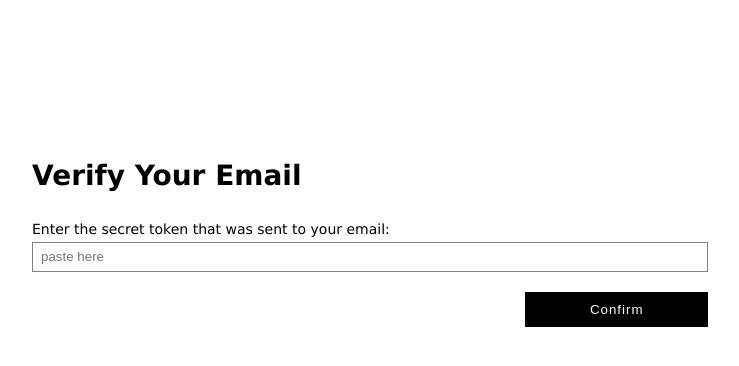
After one commit to 55Cancri/divvy, a Node server app: page /users/verify in a window 1280 px wide. The commit adds this page. Shown: the top 366 px of the page, without its empty margins (270-1009 px from the left). Run offline with Node 20, Linux system fonts and the light colour scheme; some libraries are stand-ins or nearby versions.

Commit message:
verify account working

```diff
--- a/package.json
+++ b/package.json
@@ -22,6 +22,7 @@
     "passport": "^0.4.0",
     "passport-local": "^1.0.0",
     "pug": "~2.0.0-beta11",
+    "randomstring": "^1.1.5",
     "serve-favicon": "~2.4.2",
     "stripe": "^5.3.0"
   },
--- a/public/stylesheets/style.css
+++ b/public/stylesheets/style.css
@@ -485,13 +485,25 @@ body, div, ul, p {
     width: 30%;
     left: 50%;
     transform: translateX(-50%);
-    margin: 50px 0 0 0;
+    margin: 60px 0 0 0;
     padding: 15px 10px;
     text-align: center;
     border-radius: 4px;
     border: #eea5ba solid 2px;
     background-color: #f8d8e8;
-    color: #91304c; } }
+    color: #91304c; }
+  .success-msg {
+    position: absolute;
+    width: 30%;
+    left: 50%;
+    transform: translateX(-50%);
+    margin: 60px 0 0 0;
+    padding: 15px 10px;
+    text-align: center;
+    border-radius: 4px;
+    border: #afeea5 solid 2px;
+    background-color: #d9f8d8;
+    color: #309130; } }
 
 body {
   font: 14px "Lucida Grande", Helvetica, Arial, sans-serif; }
@@ -529,6 +541,9 @@ header {
     grid-row: 2; }
   .registration-container {
     grid-column: col-start 4 / span 6;
+    grid-row: 8; }
+  .verify-container {
+    grid-column: col-start 3 / span 8;
     grid-row: 8; } }
 
 /*# sourceMappingURL=style.css.map */
--- a/public/stylesheets/style.sass
+++ b/public/stylesheets/style.sass
@@ -6,7 +6,7 @@
 @import "./imports/input"
 @import "./imports/accounts-list"
 @import "./imports/users"
-@import "./imports/errors"
+@import "./imports/pop-messages"
 
 // universal
 
@@ -55,3 +55,7 @@ header
   .registration-container
     grid-column: col-start 4 / span 6
     grid-row: 8
+
+  .verify-container
+    grid-column: col-start 3 / span 8
+    grid-row: 8
--- a/routes/users.js
+++ b/routes/users.js
@@ -5,6 +5,7 @@ import User from '../models/users'
 
 import '../config/passport'
 import passport from 'passport'
+import randomstring from 'randomstring'
 import bcrypt from 'bcrypt'
 const saltRounds = 10
 
@@ -51,6 +52,10 @@ router.get('/signup', isNotAuthenticated, (req, res, next) => {
   res.render('signup', {
     url: req.originalUrl
   })
+})
+
+router.get('/verify', isNotAuthenticated, (req, res, next) => {
+  res.render('verify')
 })
 
 
@@ -106,17 +111,22 @@ router.post('/signup', (req, res, next) => {
       user.email = req.body.email
       user.password = hash
 
+      // generate secret token for mailer and store in db
+      const secretToken = randomstring.generate()
+      user.secretToken = secretToken
+      user.active = false
+
       user.save((err, result) => {
 
         // if error, do not save user
         if (err) {
           if (err.message.indexOf('duplicate key error') > -1) {
             req.flash('error', "This user already exists.")
-            res.redirect('/signup')
+            res.redirect('/users/signup')
             return
           } else {
             req.flash('error', "There was a issue completing your registration.")
-            res.redirect('/signup')
+            res.redirect('/users/signup')
           }
 
         // if no error, find the user, then log them in
@@ -130,6 +140,7 @@ router.post('/signup', (req, res, next) => {
               if (err) throw err
 
               console.log("Login success: ", newuser[0]._id)
+              req.flash('error', 'Please verify your email.')
               res.redirect('/users/dashboard')
             })
           })
@@ -139,7 +150,28 @@ router.post('/signup', (req, res, next) => {
   }
 })
 
+router.post('/verify', (req, res, next) => {
+  // pull secret token from req body and store as variable
+  const { secretToken } = req.body
 
+  // find account that matches token
+  User.findOne({ secretToken: secretToken }, (err, user) => {
+    if (err) {
+      req.flash('error', "No user found.")
+      res.redirect('/users/verify')
+    } else {
+      // if user found, set active to true and erase token
+      user.active = true
+      user.secretToken = ''
+      user.save((err, result) => {
+        if (err) throw err
+
+        req.flash('success', 'Your account has been verified.')
+        res.redirect('/users/login')
+      })
+    }
+  })
+})
 
 
 
--- /dev/null
+++ b/views/verify.pug
@@ -0,0 +1,13 @@
+extends layout
+
+block content
+  div(class="verify-container")
+    h1 Verify Your Email
+    form(action="/users/verify" method="post" class="registration-login")
+
+      label(for="secretToken") Enter the secret token that was sent to your email:
+      input(type="text" name="secretToken" placeholder="paste here")
+
+      button(type="submit" class="verify") Confirm
+
+  script(src="/javascripts/users.js")
```
Also changed, not shown: config/passport.js (+49 -2 lines), models/users.js (+7 -0 lines), public/stylesheets/imports/errors.sass (deleted, +0 -14 lines), public/stylesheets/imports/pop-messages.sass (added, +27 -0 lines), 2 other files.
